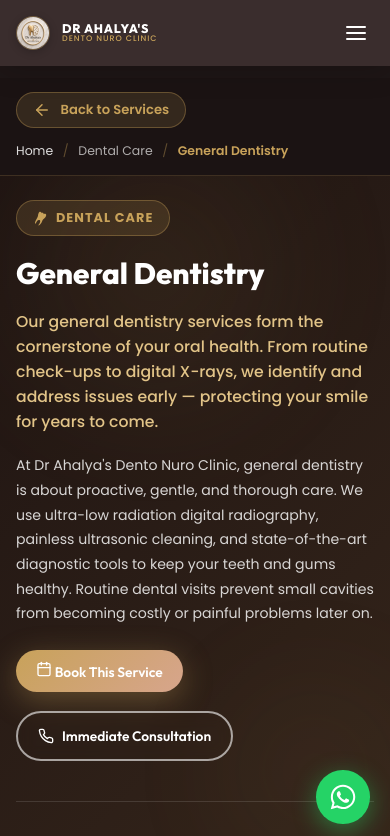
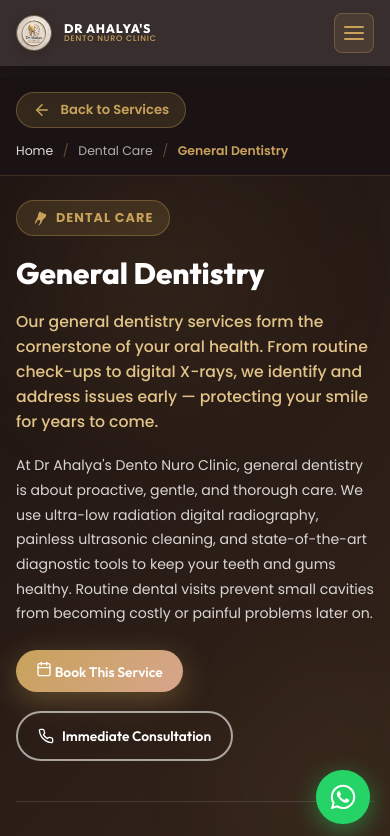
Before and after one commit to RakshithaNBT/DENTO_NURO, a React (Create React App) app in the folder client/: page /services/1 in a window 390 px wide. Shown: the top 836 px of the page. Built offline with nearby package versions, Linux system fonts and the light colour scheme.

Commit message:
Fix mobile header menu button visibility on right side and make header background static on scroll

```diff
--- a/client/src/components/Navbar/Navbar.css
+++ b/client/src/components/Navbar/Navbar.css
@@ -214,19 +214,53 @@
 }
 
 @media (max-width: 900px) {
-  .navbar-links, .navbar-cta { display: none; }
-  .hamburger { display: flex; }
+  .navbar {
+    background: rgba(59, 47, 47, 0.98) !important;
+    backdrop-filter: blur(20px);
+    -webkit-backdrop-filter: blur(20px);
+    box-shadow: 0 4px 20px rgba(0, 0, 0, 0.3);
+  }
+
+  .navbar-inner {
+    justify-content: space-between;
+  }
+
+  .navbar-logo {
+    max-width: calc(100% - 55px);
+  }
+
+  .navbar-links, .navbar-cta { display: none !important; }
+
+  .hamburger {
+    display: flex !important;
+    align-items: center;
+    justify-content: center;
+    flex-shrink: 0;
+    margin-left: auto;
+    z-index: 910;
+    color: var(--gold);
+    background: rgba(200, 162, 90, 0.12);
+    border-radius: 8px;
+    padding: 0.45rem;
+    border: 1px solid rgba(200, 162, 90, 0.3);
+    transition: var(--transition);
+  }
+
+  .hamburger:hover, .hamburger:active {
+    background: var(--gold);
+    color: #1a1210;
+  }
 }
 
 @media (max-width: 480px) {
-  .logo-img { width: 34px; height: 34px; }
-  .logo-name { font-size: 0.78rem; }
-  .logo-sub { font-size: 0.5rem; letter-spacing: 0.12em; }
+  .logo-img { width: 36px; height: 36px; flex-shrink: 0; }
+  .logo-name { font-size: 0.78rem; white-space: nowrap; }
+  .logo-sub { font-size: 0.5rem; letter-spacing: 0.1em; white-space: nowrap; }
 }
 
 @media (max-width: 360px) {
-  .navbar-logo { gap: 0.5rem; }
-  .logo-img { width: 30px; height: 30px; }
-  .logo-name { font-size: 0.72rem; }
-  .logo-sub { font-size: 0.46rem; letter-spacing: 0.1em; }
+  .navbar-logo { gap: 0.4rem; }
+  .logo-img { width: 32px; height: 32px; flex-shrink: 0; }
+  .logo-name { font-size: 0.7rem; }
+  .logo-sub { font-size: 0.44rem; letter-spacing: 0.08em; }
 }
```
